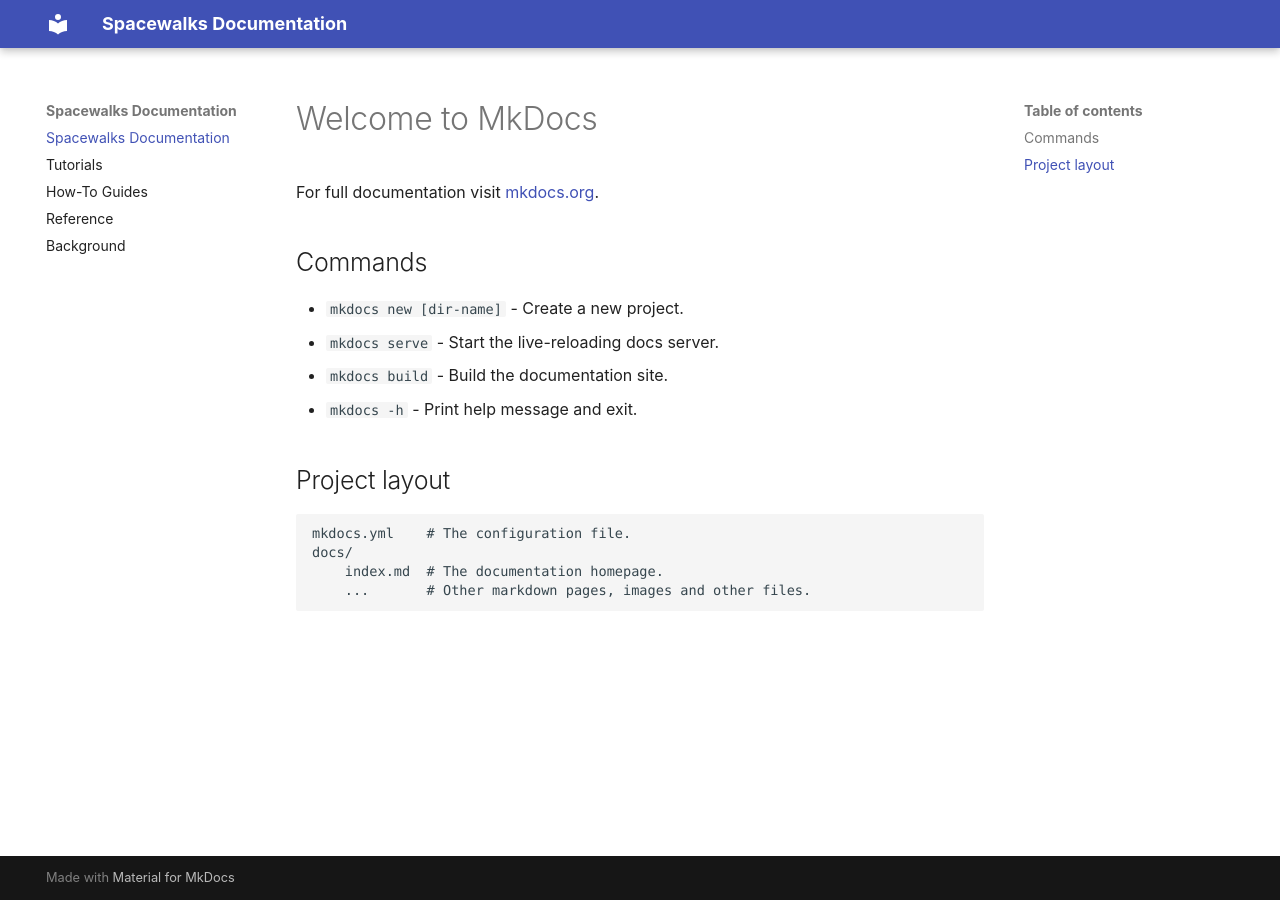
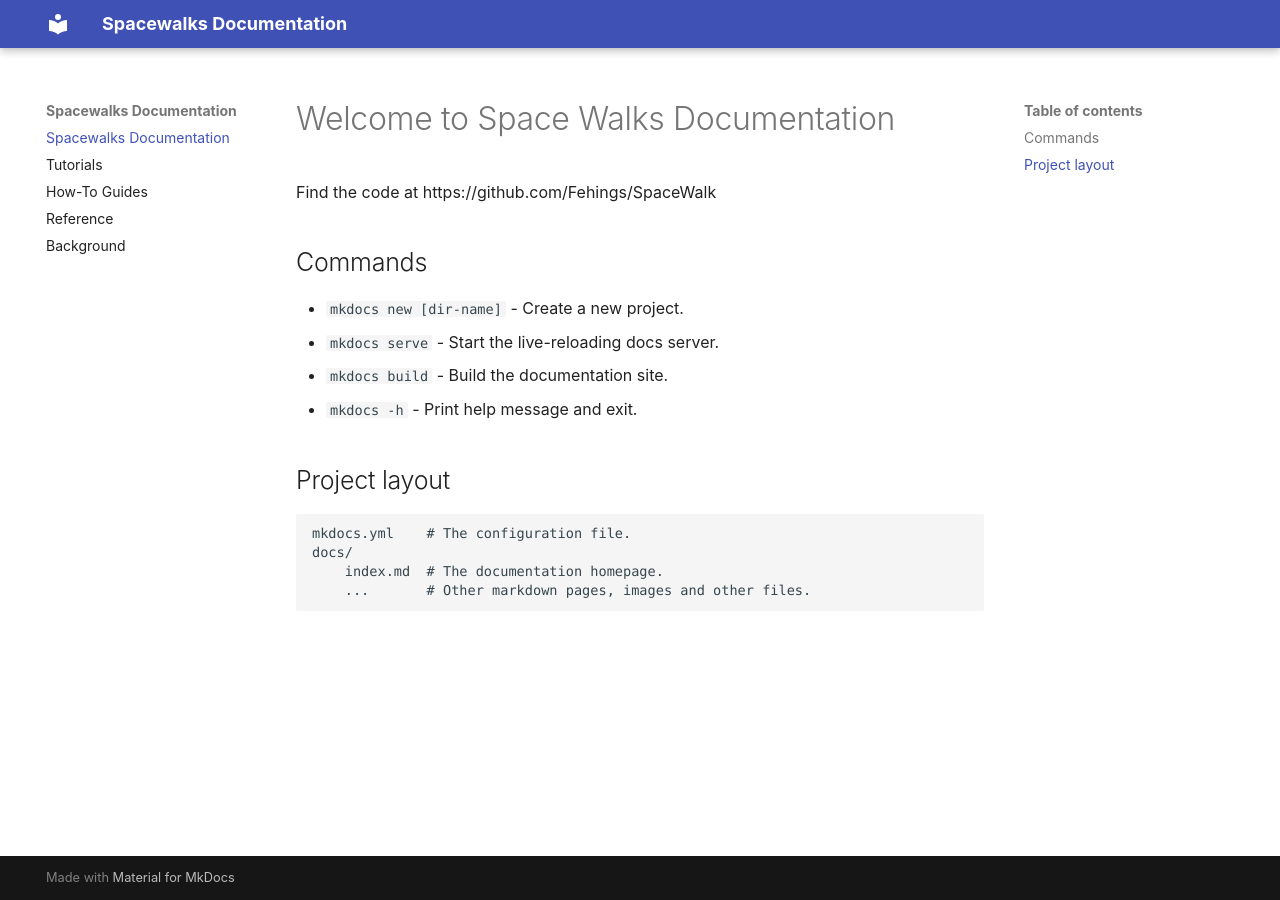
Before and after one commit to Fehings/SpaceWalk, an MkDocs documentation site: the page built from docs/index.md, in a window 1280 px wide. Built offline with MkDocs 1.6.1 and Material for MkDocs 9.7.7, drawn with Linux system fonts in a browser that asks for light colours.

Commit message:
updated docs

```diff
--- a/docs/index.md
+++ b/docs/index.md
@@ -1,6 +1,6 @@
-# Welcome to MkDocs
+# Welcome to Space Walks Documentation
 
-For full documentation visit [mkdocs.org](https://www.mkdocs.org).
+Find the code at https://github.com/Fehings/SpaceWalk
 
 ## Commands
 
```
Also changed, not shown: docs/how-to-guides.md (+66 -0 lines).
